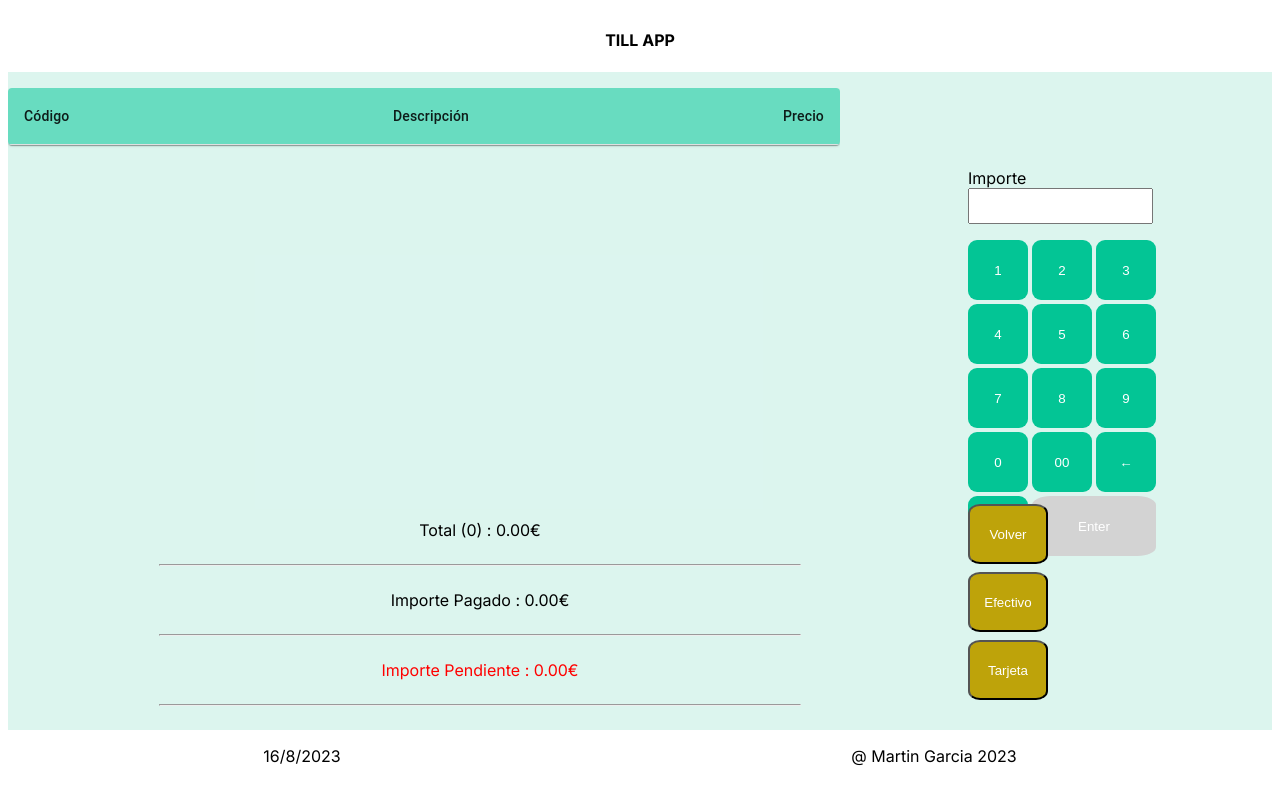
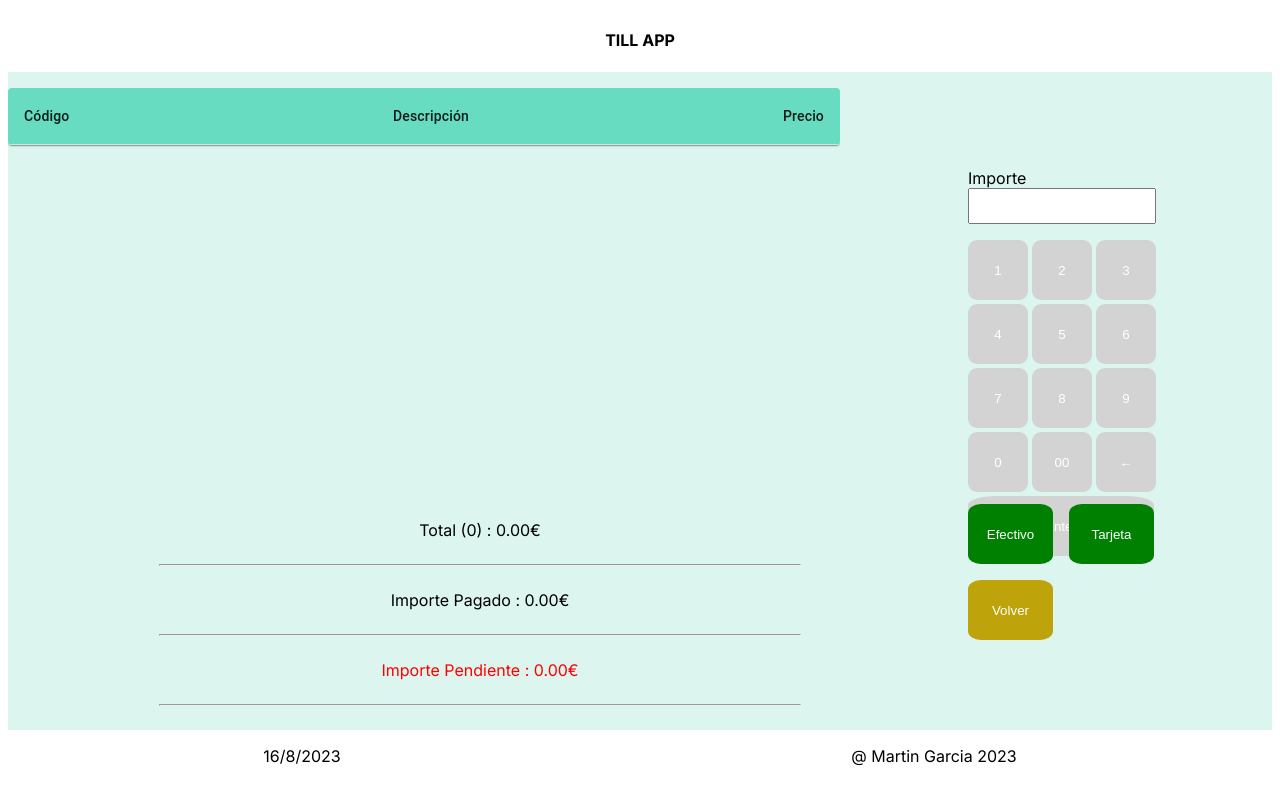
Before and after one commit to AgoladaMartin/Till-App, a Next.js app in the folder till-app/: page /payment in a window 1280 px wide. Shown: the top 804 px of the page. Built offline with nearby package versions, Linux system fonts and the light colour scheme.

Commit message:
Modificado componente keyboard para que esté deshabilitado en la página de pago mientras no se seleccione método de pago
Modificada la página de pago para ocultar los botones de selección una vez has elegido modo de pago

Retocado css de    los botones y del teclado

```diff
--- a/till-app/app/components/Keyboard.jsx
+++ b/till-app/app/components/Keyboard.jsx
@@ -9,7 +9,7 @@ const Keyboard = (props) => {
   //Accedemos a las opciones a través de props
   //Si payment es true se muestra el teclado de pago
   const {payment, cash} = props
-  //Mientras no se escoja la opción cash (cash = false), el botón enter está deshabilitado
+  //Mientras no se escoja la opción cash (cash = false), el teclado está deshabilitado
   const disabled = payment && !cash ? true : false
   //Establecemos el label en función de la vista
   const label = payment ? 'Importe' : 'Intr. código 5 dígitos'
@@ -78,31 +78,31 @@ const Keyboard = (props) => {
       <div id='input-keyboard'>
         <form>
           <label htmlFor="code-input">{label}</label>
-          <input type="text" id='code-input' value={code} onChange={typing}/>
+          <input style={{width:"180px"}} type="text" id='code-input' value={code} onChange={typing}/>
         </form>
         <div id='keyboard'>
           <div>
-            <button className='button'onClick={() => addNumber('1')}>1</button>
-            <button className='button' onClick={() => addNumber('2')}>2</button>
-            <button className='button' onClick={() => addNumber('3')}>3</button>
+            <button className='button' disabled={disabled} onClick={() => addNumber('1')}>1</button>
+            <button className='button' disabled={disabled} onClick={() => addNumber('2')}>2</button>
+            <button className='button' disabled={disabled} onClick={() => addNumber('3')}>3</button>
           </div>
           <div>
-            <button className='button' onClick={() => addNumber('4')}>4</button>
-            <button className='button' onClick={() => addNumber('5')}>5</button>
-            <button className='button' onClick={() => addNumber('6')}>6</button>
+            <button className='button' disabled={disabled} onClick={() => addNumber('4')}>4</button>
+            <button className='button' disabled={disabled} onClick={() => addNumber('5')}>5</button>
+            <button className='button' disabled={disabled} onClick={() => addNumber('6')}>6</button>
           </div>
           <div>
-            <button className='button' onClick={() => addNumber('7')}>7</button>
-            <button className='button' onClick={() => addNumber('8')}>8</button>
-            <button className='button' onClick={() => addNumber('9')}>9</button>
+            <button className='button' disabled={disabled} onClick={() => addNumber('7')}>7</button>
+            <button className='button' disabled={disabled} onClick={() => addNumber('8')}>8</button>
+            <button className='button' disabled={disabled} onClick={() => addNumber('9')}>9</button>
           </div>
           <div>
-            <button className='button' onClick={() => addNumber('0')}>0</button>
-            <button className='button' onClick={() => addNumber('00')}>00</button>
-            <button className='button' onClick={deleteNumber}>&#8592;</button>
+            <button className='button' disabled={disabled} onClick={() => addNumber('0')}>0</button>
+            <button className='button' disabled={disabled} onClick={() => addNumber('00')}>00</button>
+            <button className='button' disabled={disabled} onClick={deleteNumber}>&#8592;</button>
           </div>
           <div>
-          <button className='button' onClick={() => addNumber(',')}>,</button>
+
           <button className='button' disabled={disabled} id={disabled ? 'enter-button-disabled' : 'enter-button'} onClick={submit}>Enter</button>
           </div>
         </div>
--- a/till-app/app/components/PayOptions.jsx
+++ b/till-app/app/components/PayOptions.jsx
@@ -1,19 +1,28 @@
-import React from 'react'
+import React, { useState } from 'react'
 import Link from 'next/link'
 import './payOptions.css'
 
 
 
 const PayOptions = (props) => {
+  //Recibimos las funciones para setear el método de pago elegido
   const {setCash,setCard}=props
+
+  //Creamos un estado que oculta los botones de forma de pago cuando se elija uno
+  const [className, setClassName] = useState('payOptions-button')
+
+  //Función que setea el método de pago elegido y oculta los botones
   const selectPaymentMode = (mode) =>{
     if (mode === 'cash') {setCash(true)}
-    else setCard(true)
+    else {setCard(true)
+      alert('Pago con tarjeta por implementar')
+    }
+   setClassName('payOptions-button-hidden')
   }
   return (<div id='pay-options'>
     <Link id='back-link' href={'/'}  > <button id='back-button' className='payOptions-button'>Volver</button> </Link>
-    <button id='cash-button' className='payOptions-button' onClick={()=> selectPaymentMode('cash')}>Efectivo</button>
-    <button id='card-button' className='payOptions-button' >Tarjeta</button>
+    <button id='cash-button'  className={className} onClick={()=> selectPaymentMode('cash')}>Efectivo</button>
+    <button id='card-button'  className={className} onClick={()=> selectPaymentMode('card')} >Tarjeta</button>
   </div>
   )
 }
--- a/till-app/app/components/keyboard.css
+++ b/till-app/app/components/keyboard.css
@@ -9,10 +9,14 @@
   }
   #keyboard > div > button:hover{
     background-color: rgb(3, 145, 109);
+  }
+  #keyboard > div > button:disabled{
+    background-color: lightgrey;
+  }
 
-  }
   #enter-button{
-    width: 124px;
+    width: 186px;
+    border-radius: 10%;
 
   }
   #keyboard{
@@ -37,3 +41,10 @@
   #input-keyboard > form > input {
     height: 30px;
   }
+ form{
+  display: flex;
+  flex-direction: column;
+ }
+ #input-keyboard > form > input {
+  width: 188;
+ }
--- a/till-app/app/components/payOptions.css
+++ b/till-app/app/components/payOptions.css
@@ -5,7 +5,7 @@
     color: white;
   }
   .payOptions-button{
-    width: 80px;
+    width: 85px;
     height: 60px;
     background-color: rgb(190, 163, 10);
     color: white;
@@ -16,8 +16,40 @@
     background-color: rgb(150, 129, 9);
     color: white;
   }
+  .payOptions-button-hidden{
+    display: none;
+  }
  #pay-options{
-  display: flex;
-  flex-direction: column;
-  gap: 0.5rem;
+  display: grid;
+  grid-template-areas:  "a b"  "c .";
+  justify-content: start;
+  align-content: start;
+  gap: 1rem;
  }
+
+ #cash-button{
+  grid-area: a;
+  background-color: green;
+  color: white;
+  border: none;
+  border-radius: 15%;
+ }
+ #cash-button:hover{
+  background-color: rgb(22, 102, 22);
+}
+
+ #card-button{
+  grid-area: b;
+  background-color: green;
+  color: white;
+  border: none;
+  border-radius: 15%;
+}
+#card-button:hover{
+  background-color: rgb(22, 102, 22);
+}
+
+ #back-button{
+  grid-area: c;
+  border: none;
+ }
--- a/till-app/app/globals.css
+++ b/till-app/app/globals.css
@@ -17,6 +17,8 @@
   height: 60px;
   background-color: green;
   color: white;
+  border: none;
+  border-radius: 15%;
 }
 
 #pay-button:hover{
--- a/till-app/app/payment/page.jsx
+++ b/till-app/app/payment/page.jsx
@@ -8,6 +8,7 @@ import './payment.css'
 
 
 const Payment = () => {
+  //Creamos un estado para cada método de pago y los enviamos por props
   const [cash, setCash] = useState()
   const [card, setCard] = useState()
   return (
--- a/till-app/app/payment/payment.css
+++ b/till-app/app/payment/payment.css
@@ -4,7 +4,7 @@
     background-color: rgba(0, 180, 135, 0.137);
 }
 #enter-button-disabled:disabled{
-    width: 124px;
+    width: 186px;
     background-color: lightgrey;
   }
   #keyboard > div > #enter-button-disabled:hover{
```
